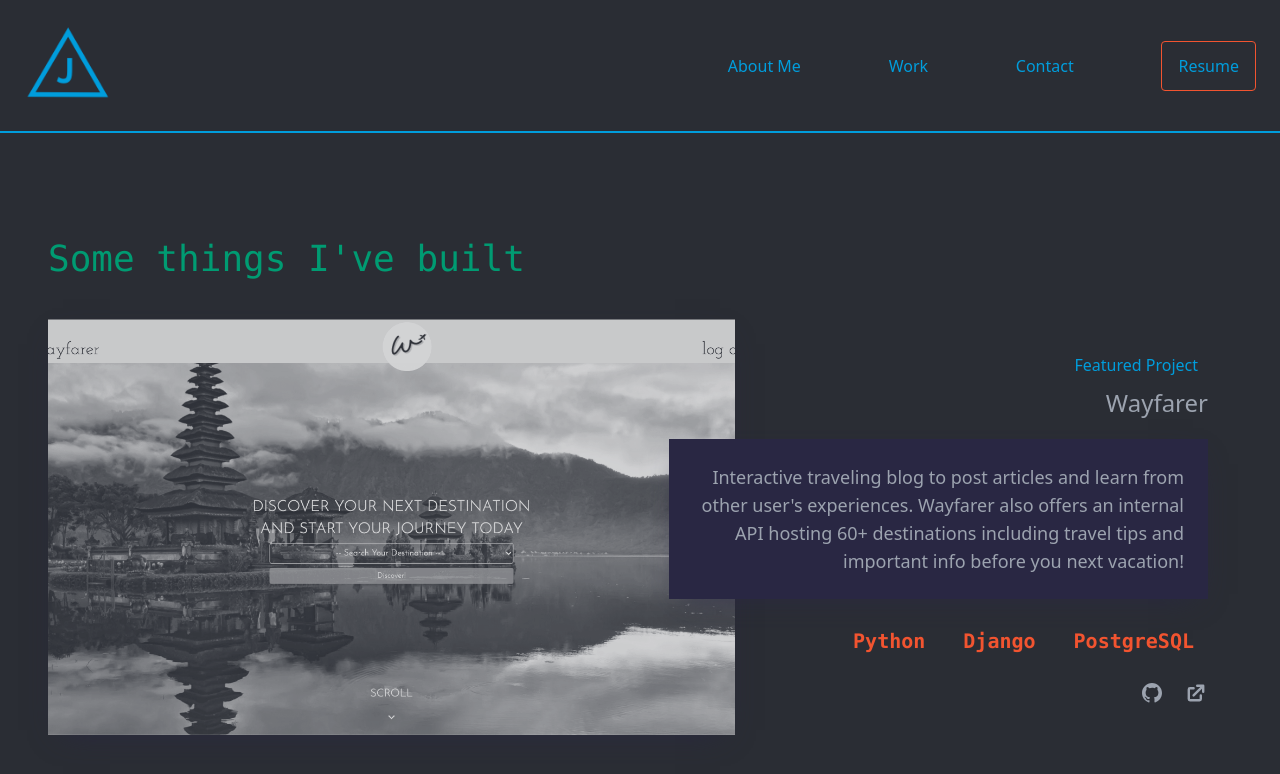
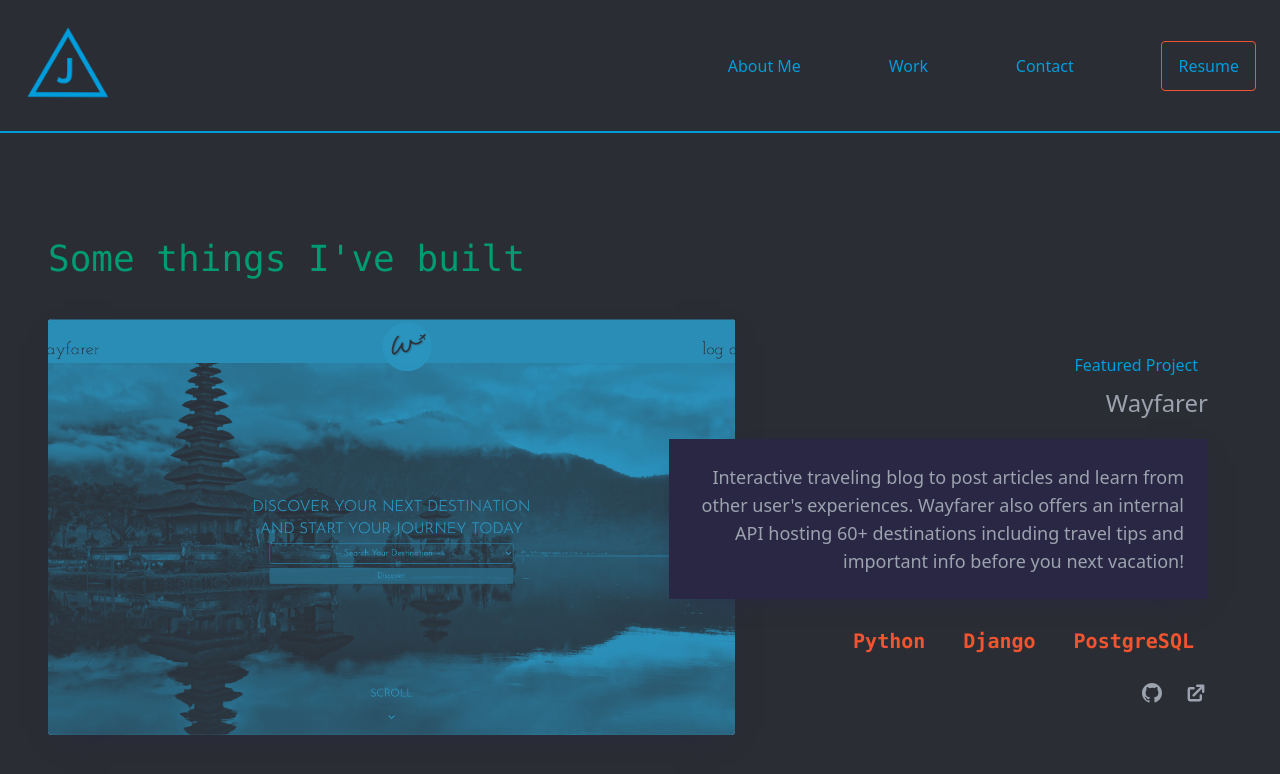
Before and after one commit to jmblalock/next-js-blog, a Next.js app: page /work in a window 1280 px wide. Shown: the top 774 px of the page. Built offline with nearby package versions, Linux system fonts and the light colour scheme.

Commit message:
project 1 work and styling

```diff
--- a/pages/about.js
+++ b/pages/about.js
@@ -50,7 +50,7 @@ export default function About() {
           Here are a few technologies I've been working with recently:
           <ul className="grid grid-cols-2 pt-4">
             <li className="blue-bullet">
-              <CodeTag>JavaScript(ES6+)</CodeTag>
+              <CodeTag>JavaScript</CodeTag>
             </li>
             <li className="blue-bullet">
               <CodeTag>React</CodeTag>
--- a/pages/work.js
+++ b/pages/work.js
@@ -25,7 +25,7 @@ export default function Workxperience() {
                   Wayfarer
                 </a>
               </h3>
-              <div className="project-description relative z-20 px-0 py-5 md:p-6 text-lg md:bg-desaturated-blue">
+              <div className="project-description relative z-20 px-0 py-5 md:p-6 text-lg md:bg-dark-purple">
                 <p className="m-0">
                   Interactive traveling blog to post articles and learn from
                   other user's experiences. Wayfarer also offers an internal API
@@ -93,9 +93,9 @@ export default function Workxperience() {
               href="https://eo-wayfarer.herokuapp.com/"
               rel="noopener noreferrer"
               target="_blank"
-              className="relative inline-block no-underline z-10 bg-carolina-blue align-middle cursor-pointer h-full w-full"
+              className="relative inline-block no-underline z-10 bg-dark-blue md:bg-carolina-blue align-middle cursor-pointer h-full w-full rounded"
             >
-              <div className="image-wrapper inline-block max-w-full h-full w-full overflow-hidden relative align-middle">
+              <div className="image-wrapper img inline-block max-w-full h-full w-full overflow-hidden relative align-middle rounded object-cover mix-blend-multiply">
                 <Image
                   src="/images/wayfarer.png"
                   layout="fill"
--- a/styles/globals.css
+++ b/styles/globals.css
@@ -9,7 +9,10 @@
   --green: #009b72;
   --purple: #6761a8;
   --dark-purple: #292743;
+  --dark-blue: #003f58;
   --slate: #8892b0;
+  --border-radius: 4px;
+  --transition: all 0.25s cubic-bezier(0.645, 0.045, 0.355, 1);
 }
 
 @layer base {
@@ -19,6 +22,10 @@
 }
 
 @layer components {
+  a:hover,
+  a:focus {
+    color: var(--blue);
+  }
   .blue-bullet::before {
     content: "▹";
     color: var(--blue);
@@ -26,7 +33,7 @@
   .wrapper {
     border-radius: 50%;
     box-shadow: 0 10px 30px -15px var(--blue);
-    transition: all 0.25s cubic-bezier(0.645, 0.045, 0.355, 1);
+    transition: var(--transition);
     display: block;
     position: relative;
     width: 100%;
@@ -43,7 +50,7 @@
     background-color: var(--black);
     mix-blend-mode: screen;
     border-radius: 50%;
-    transition: all 0.25s cubic-bezier(0.645, 0.045, 0.355, 1);
+    transition: var(--transition);
   }
   .wrapper::after {
     content: "";
@@ -53,7 +60,7 @@
     height: 100%;
     border-radius: 50%;
     border: 2px solid var(--blue);
-    transition: all 0.25s cubic-bezier(0.645, 0.045, 0.355, 1);
+    transition: var(--transition);
     top: 1px;
     left: 1px;
     z-index: -1;
@@ -79,9 +86,26 @@
     position: absolute;
     width: 100%;
     height: 100%;
+    transition: var(--transition);
     z-index: 30;
     background-color: var(--black);
     mix-blend-mode: screen;
+  }
+  .project-image a {
+    border-radius: var(--border-radius);
+  }
+  .project-image a:hover,
+  .project-image a:focus {
+    background: transparent;
+    outline: 0px;
+  }
+  .project-image a:hover::before,
+  .project-image a:focus::before,
+  .project-image a:hover .img,
+  .project-image a:focus .img {
+    background: transparent;
+    background-color: transparent;
+    filter: none;
   }
   .image-wrapper {
     filter: grayscale(100%) contrast(1) brightness(80%);
--- a/tailwind.config.js
+++ b/tailwind.config.js
@@ -8,8 +8,9 @@ module.exports = {
         "raisin-black": "#2A2D34",
         "carolina-blue": "#009DDC",
         "orange-pantone": "#F25430",
-        "dark-blue-grey": "#6761A8",
-        "desaturated-blue": "#292743",
+        purple: "#6761A8",
+        "dark-purple": "#292743",
+        "dark-blue": "#003f58",
         "green-cyan": "#009B72",
         slate: "#8892b0",
       },
```
